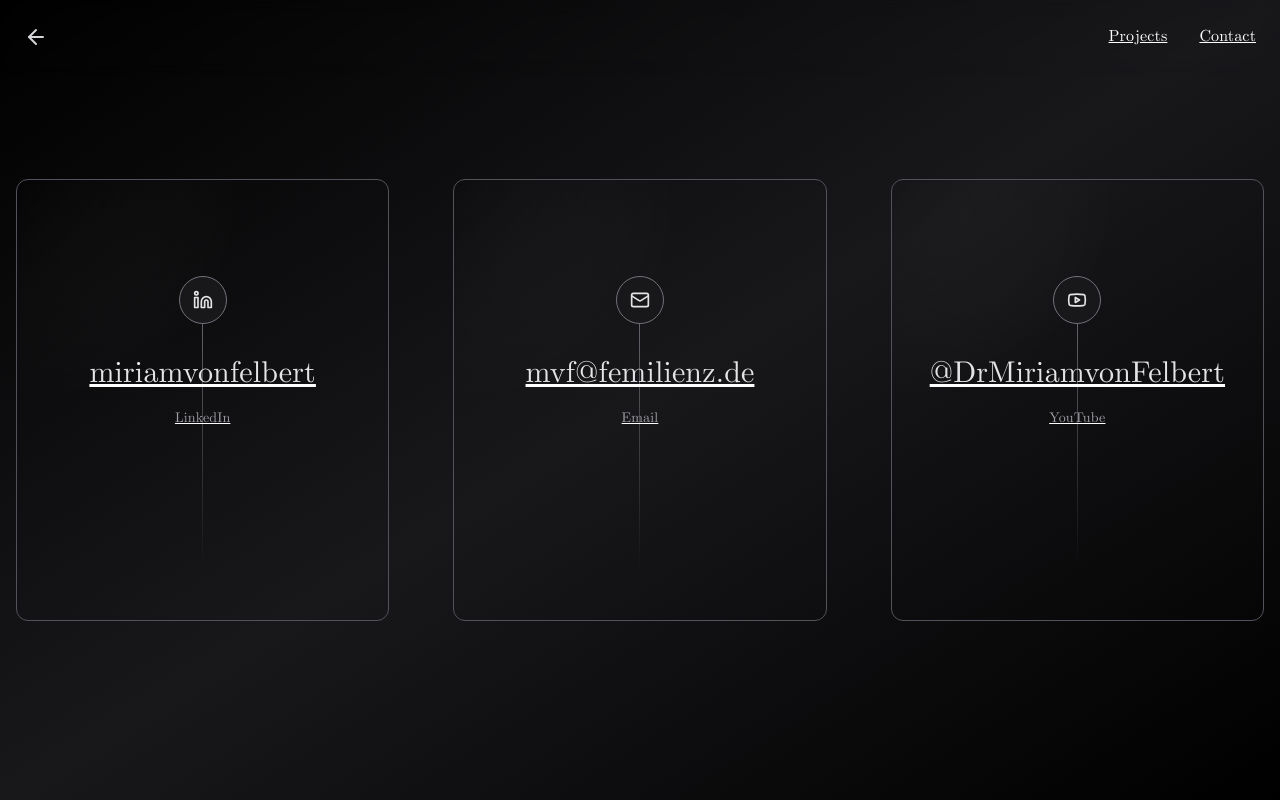
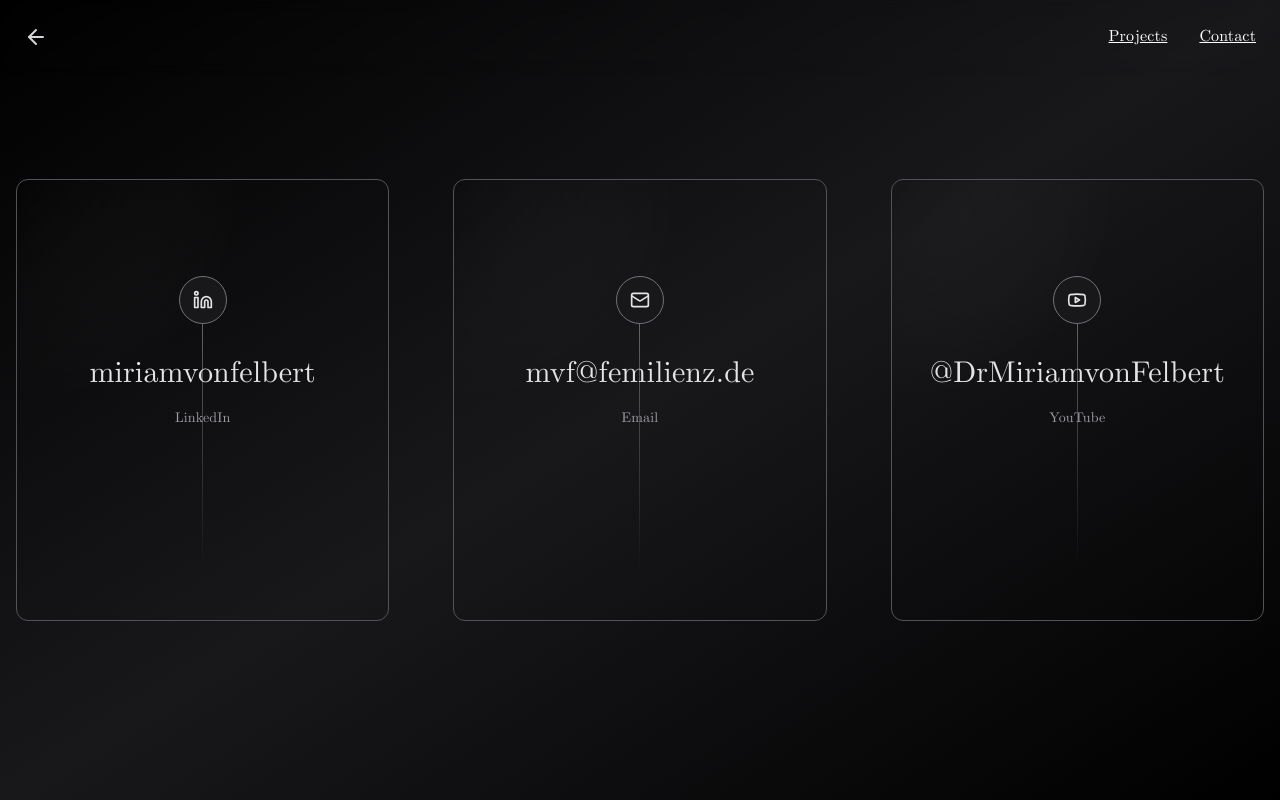
Before and after one commit to DrMvF/femilienz, a Next.js app: page /contact in a window 1280 px wide. Built offline with nearby package versions, Linux system fonts and the light colour scheme; no server answers; what tailwindcss-debug-screens would draw is missing.

Commit message:
Refine Contact page layout, order, and remove underline

```diff
--- a/app/contact/page.tsx
+++ b/app/contact/page.tsx
@@ -36,7 +36,7 @@ export default function ContactPage() {
               <Link
                 href={s.href}
                 target="_blank"
-                className="p-4 relative flex flex-col items-center gap-4 duration-700 group md:gap-8 md:py-24 lg:pb-48 md:p-16"
+                className="p-4 no-underline relative flex flex-col items-center gap-4 duration-700 group md:gap-8 md:py-24 lg:pb-48 md:p-16"
               >
                 <span
                   className="absolute w-px h-2/3 bg-gradient-to-b from-zinc-500 via-zinc-500/50 to-transparent"
```
